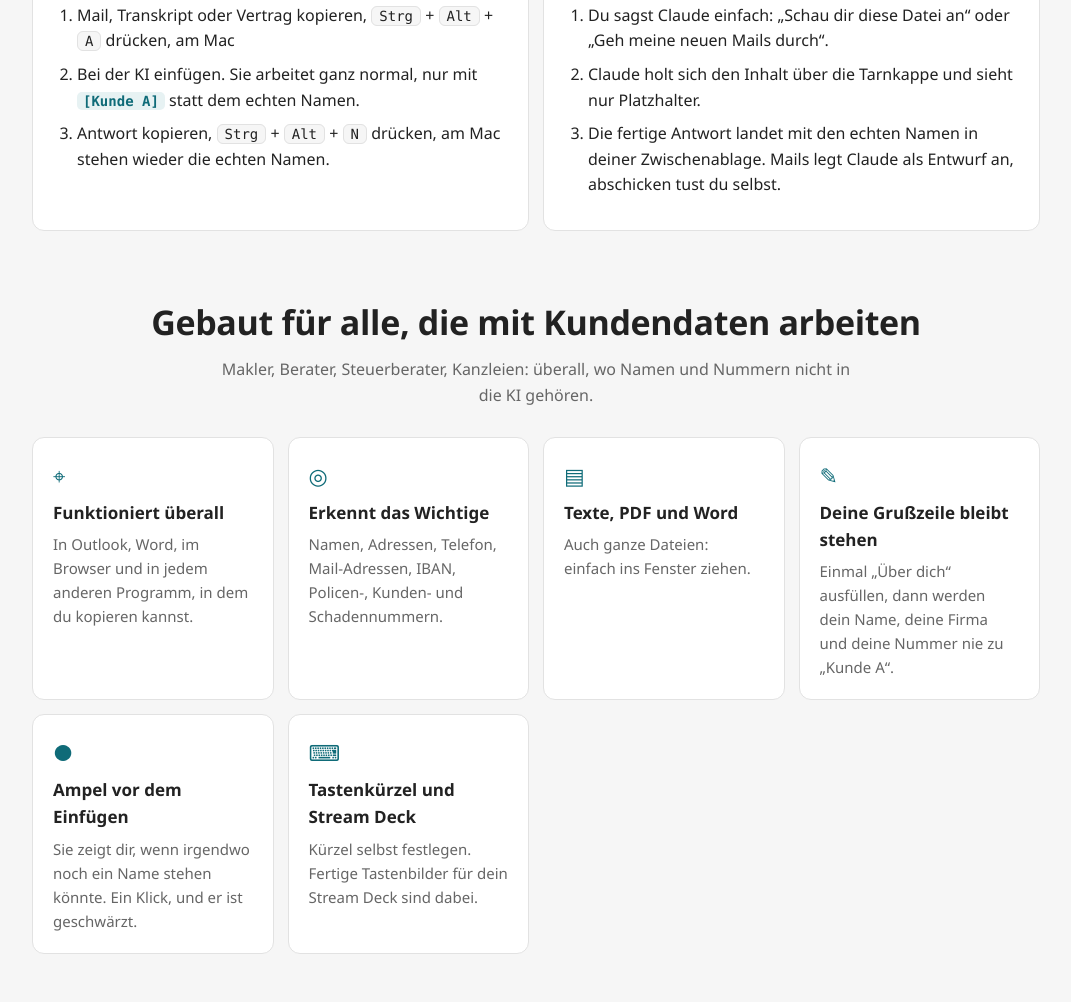
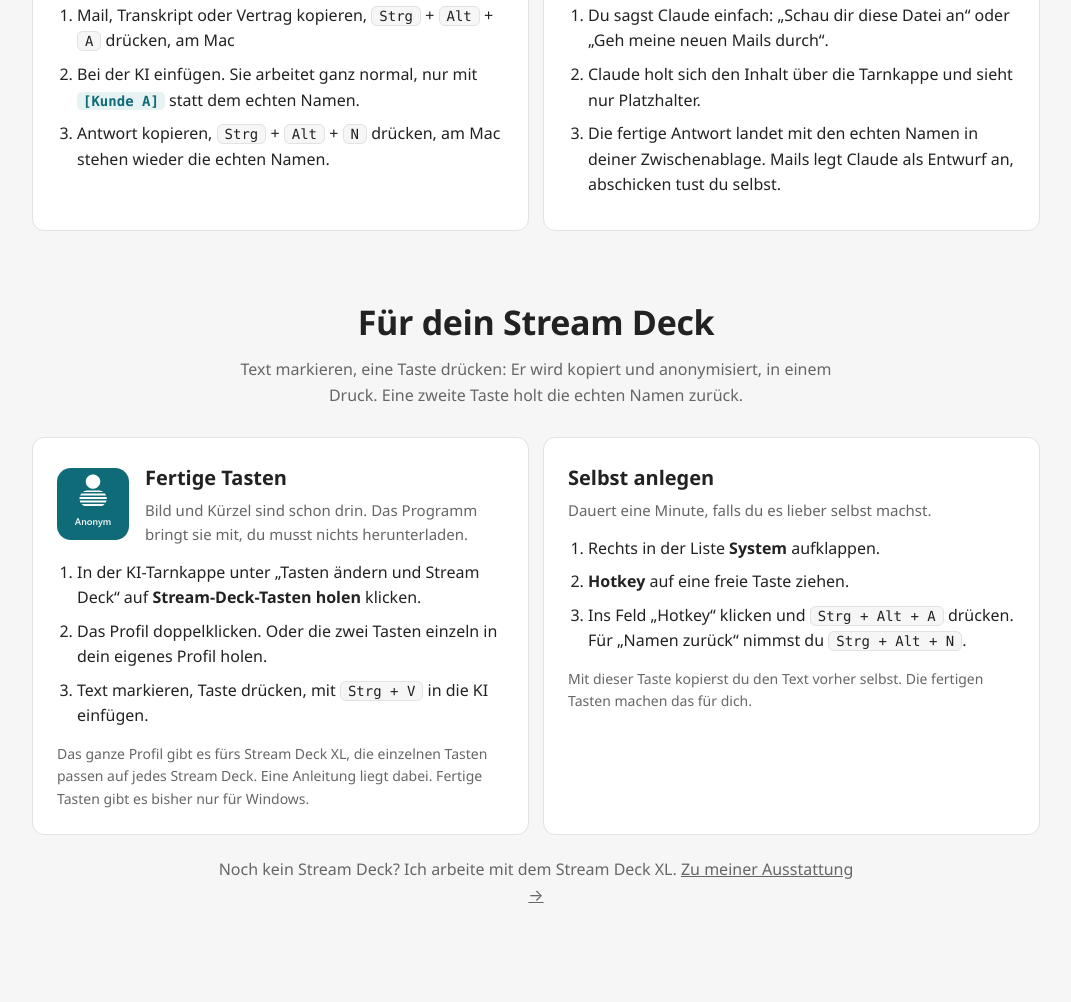
Before and after one commit to top-effektiv/ki-tarnkappe-updates, a plain HTML site: page index.html in a window 1280 px wide. Shown: the part 1798-2800 px from the top of the page, without its empty margins (104-1175 px from the left). Drawn offline with Linux system fonts and the light colour scheme.

Commit message:
Webseite: Abschnitt Für dein Stream Deck, Mitarbeiter-Antwort mit Anfrage
Co-Authored-By: Claude Opus 5.5 <noreply@anthropic.com>

```diff
--- a/index.html
+++ b/index.html
@@ -118,6 +118,9 @@
   .weg-karte h3 { margin: 0 0 4px; font-size: 20px; }
   .weg-karte .leise { color: var(--leise); font-size: 15px; margin: 0 0 14px; }
   .weg-karte ol { margin: 0; padding-left: 20px; } .weg-karte li { margin: 8px 0; }
+  .tastenbild { display: flex; align-items: center; gap: 16px; margin-bottom: 14px; }
+  .tastenbild img { width: 72px; height: 72px; border-radius: 14px; flex-shrink: 0; }
+  .weg-karte .fein { color: var(--leise); font-size: 14px; margin: 14px 0 0; }
   .platzhalter { font-family: Consolas, monospace; font-size: 14px; background: var(--farbe-hell); color: var(--farbe);
                  border-radius: 5px; padding: 1px 6px; white-space: nowrap; font-weight: 600; }
 
@@ -172,6 +175,7 @@
     <a class="marke" href="#"><img src="bilder/logo.png" alt=""><span class="marke-text">KI-Tarnkappe<small>Der KI-Anonymisierer</small></span></a>
     <div class="links">
       <a class="weg" href="#so-gehts">So geht es</a>
+      <a class="weg" href="#stream-deck">Stream Deck</a>
       <a class="weg" href="#funktionen">Funktionen</a>
       <a class="weg" href="#datenschutz">Datenschutz</a>
       <a class="mini" href="https://www.digistore24.com/product/768239">Gratis testen</a>
@@ -237,6 +241,34 @@
     </div>
   </section>
 
+  <section id="stream-deck">
+    <h2>Für dein Stream Deck</h2>
+    <p class="zwischen">Text markieren, eine Taste drücken: Er wird kopiert und anonymisiert, in einem Druck. Eine zweite Taste holt die echten Namen zurück.</p>
+    <div class="wege">
+      <div class="weg-karte">
+        <div class="tastenbild"><img src="bilder/streamdeck/taste-anonymisieren.png" alt="Stream-Deck-Taste Anonym: Petrol, weiße Figur mit Streifen" width="72" height="72">
+          <div><h3>Fertige Tasten</h3><p class="leise" style="margin:0">Bild und Kürzel sind schon drin. Das Programm bringt sie mit, du musst nichts herunterladen.</p></div></div>
+        <ol>
+          <li>In der KI-Tarnkappe unter „Tasten ändern und Stream Deck“ auf <b>Stream-Deck-Tasten holen</b> klicken.</li>
+          <li>Das Profil doppelklicken. Oder die zwei Tasten einzeln in dein eigenes Profil holen.</li>
+          <li>Text markieren, Taste drücken, mit <span class="taste">Strg + V</span> in die KI einfügen.</li>
+        </ol>
+        <p class="fein">Das ganze Profil gibt es fürs Stream Deck XL, die einzelnen Tasten passen auf jedes Stream Deck. Eine Anleitung liegt dabei. Fertige Tasten gibt es bisher nur für Windows.</p>
+      </div>
+      <div class="weg-karte">
+        <h3>Selbst anlegen</h3>
+        <p class="leise">Dauert eine Minute, falls du es lieber selbst machst.</p>
+        <ol>
+          <li>Rechts in der Liste <b>System</b> aufklappen.</li>
+          <li><b>Hotkey</b> auf eine freie Taste ziehen.</li>
+          <li>Ins Feld „Hotkey“ klicken und <span class="taste">Strg + Alt + A</span> drücken. Für „Namen zurück“ nimmst du <span class="taste">Strg + Alt + N</span>.</li>
+        </ol>
+        <p class="fein">Mit dieser Taste kopierst du den Text vorher selbst. Die fertigen Tasten machen das für dich.</p>
+      </div>
+    </div>
+    <p class="zwischen" style="margin-top:22px">Noch kein Stream Deck? Ich arbeite mit dem Stream Deck XL. <a href="https://top-effektiv-kloiber.com/ausstattung/#elgato-stream-deck-xl">Zu meiner Ausstattung →</a></p>
+  </section>
+
   <section id="funktionen">
     <h2>Gebaut für alle, die mit Kundendaten arbeiten</h2>
     <p class="zwischen">Makler, Berater, Steuerberater, Kanzleien: überall, wo Namen und Nummern nicht in die KI gehören.</p>
@@ -246,7 +278,7 @@
       <div class="karte"><div class="zeichen">▤</div><h3>Texte, PDF und Word</h3><p>Auch ganze Dateien: einfach ins Fenster ziehen.</p></div>
       <div class="karte"><div class="zeichen">✎</div><h3>Deine Grußzeile bleibt stehen</h3><p>Einmal „Über dich“ ausfüllen, dann werden dein Name, deine Firma und deine Nummer nie zu „Kunde A“.</p></div>
       <div class="karte"><div class="zeichen">●</div><h3>Ampel vor dem Einfügen</h3><p>Sie zeigt dir, wenn irgendwo noch ein Name stehen könnte. Ein Klick, und er ist geschwärzt.</p></div>
-      <div class="karte"><div class="zeichen">⌨</div><h3>Tastenkürzel und Stream Deck</h3><p>Kürzel selbst festlegen. Fertige Tastenbilder für dein Stream Deck sind dabei.</p></div>
+      <div class="karte"><div class="zeichen">⌨</div><h3>Tastenkürzel und Stream Deck</h3><p>Kürzel selbst festlegen. Fertige Stream-Deck-Tasten holst du dir mit einem Klick aus dem Programm.</p></div>
     </div>
   </section>
 
@@ -291,7 +323,7 @@
       <div class="karte"><h3>Was, wenn sie einen Namen übersieht?</h3><p>Die Ampel zeigt dir, wo noch ein Name stehen könnte. Mit einem Klick schwärzt du ihn nach. Ein kurzer Blick vor dem Einfügen schadet nie.</p></div>
       <div class="karte"><h3>Geht das auf meinem Firmen-PC?</h3><p>Meistens ja: Die Tarnkappe braucht keine Administrator-Rechte. Sperrt deine Firma neue Programme, hilft deine IT.</p></div>
       <div class="karte"><h3>Und auf dem Mac?</h3><p>Ja, mit derselben Lizenz. Die KI-Tarnkappe läuft auf Windows 10 und 11 und auf dem Mac ab macOS 14 (Sonoma) mit Apple-Chip (M1 oder neuer).</p></div>
-      <div class="karte"><h3>Ich habe Mitarbeiter. Wie geht das?</h3><p>Jede Person braucht eine eigene Lizenz. Du kaufst sie direkt im Programm: Einstellungen, Button „Lizenz für Mitarbeiter kaufen“. Jeder bekommt seinen eigenen Schlüssel.</p></div>
+      <div class="karte"><h3>Ich habe Mitarbeiter. Wie geht das?</h3><p>Jede Person braucht eine eigene Lizenz mit eigenem Schlüssel. Brauchst du mehrere, <a href="mailto:digistore@topeffektiv.zohodesk.eu?subject=Team-Lizenzen%20f%C3%BCr%20die%20KI-Tarnkappe">schreib uns kurz</a>, dann bekommst du ein Angebot.</p></div>
     </div>
   </section>
 
```
Also changed, not shown: bilder/streamdeck/taste-anonymisieren.png (added).
